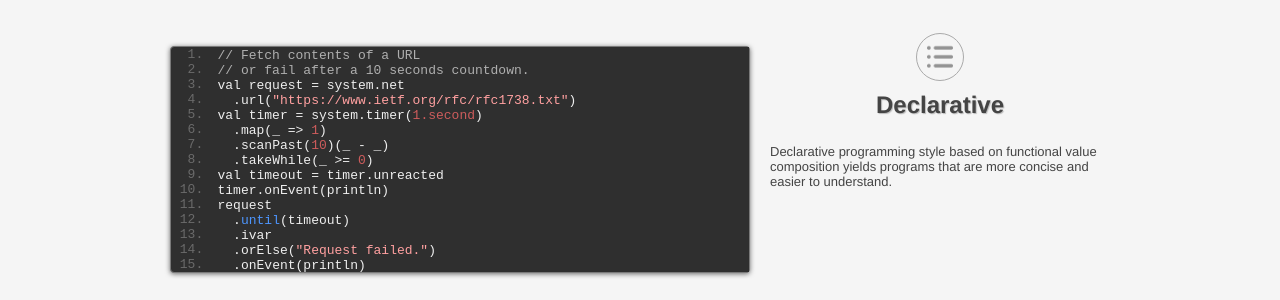
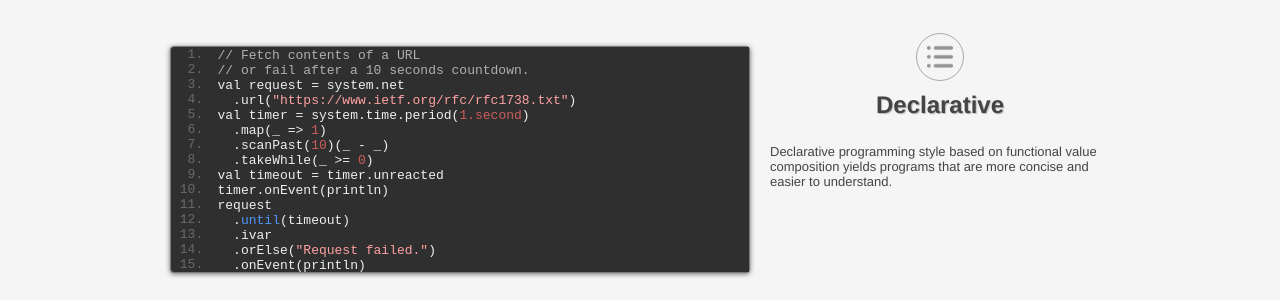
Before and after one commit to reactors-io/reactors-io.github.io, a Jekyll site: the page built from index.md, in a window 1280 px wide. Shown: the part 955-1255 px from the top of the page. Built offline with Jekyll 4.4.1, drawn with Linux system fonts in a browser that asks for light colours.

Commit message:
Fix example.

```diff
--- a/_layouts/projreactivecollections.html
+++ b/_layouts/projreactivecollections.html
@@ -134,7 +134,7 @@ inputB := true
 // or fail after a 10 seconds countdown.
 val request = system.net
   .url("https://www.ietf.org/rfc/rfc1738.txt")
-val timer = system.timer(1.second)
+val timer = system.time.period(1.second)
   .map(_ => 1)
   .scanPast(10)(_ - _)
   .takeWhile(_ >= 0)
```
